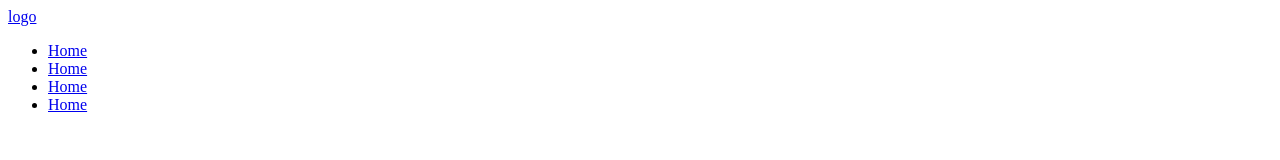
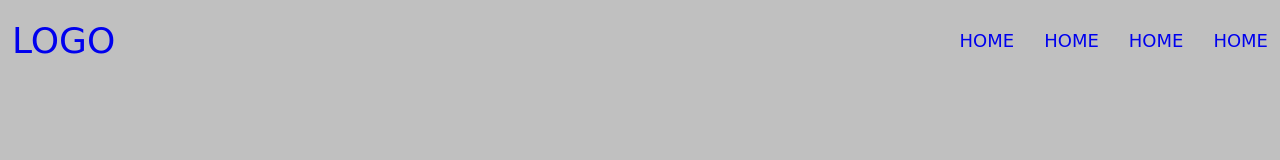
Before and after one commit to Zafar-98/Zafar, a plain HTML site: page index.html in a window 1280 px wide. Drawn offline with Linux system fonts and the light colour scheme.

Commit message:
add style

```diff
--- a/index.html
+++ b/index.html
@@ -5,6 +5,7 @@
     <meta http-equiv="X-UA-Compatible" content="IE=edge">
     <meta name="viewport" content="width=device-width, initial-scale=1.0">
     <title>Document</title>
+    <link rel="stylesheet" href="style.css">
 </head>
 <body>
     <header class="header">
--- /dev/null
+++ b/style.css
@@ -0,0 +1,55 @@
+* {
+    margin: 0;
+    padding: 0;
+    box-sizing: border-box;
+    font-family: cursive;
+}
+
+.container {
+    max-width: 1320px;
+    width: 100%;
+    margin: 0 auto;
+    padding: 0 12px;
+}
+
+a {
+    text-decoration: none;
+}
+
+ul {
+    list-style: none;
+}
+
+/* header start */
+
+.header {
+    min-height: 100vh;
+    background: silver;
+}
+
+.header__nav {
+    padding: 20px 0;
+}
+
+.header__nav .container {
+    display: flex;
+    justify-content: space-between;
+    align-items: center;
+}
+
+.header__logo {
+    font-size: 36px;
+    text-transform: uppercase;
+}
+
+.header__list {
+    display: flex;
+    column-gap: 30px;
+}
+
+.header__link {
+    font-size: 18px;
+    text-transform: uppercase;
+}
+
+/* header end */
```
